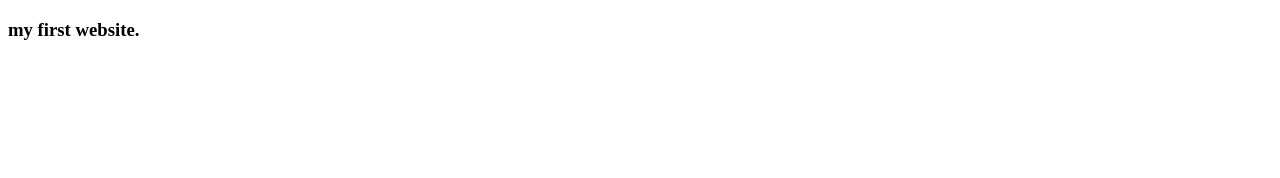
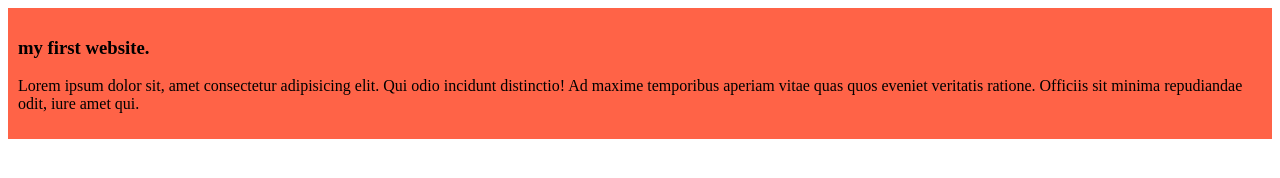
Before and after one commit to khairuzzaman5/My-last-github-repo, a plain HTML site: page index.html in a window 1280 px wide. Drawn offline with Linux system fonts and the light colour scheme.

Commit message:
added the first blog

```diff
--- a/index.html
+++ b/index.html
@@ -4,10 +4,14 @@
     <meta charset="UTF-8">
     <meta name="viewport" content="width=device-width, initial-scale=1.0">
     <title>my last website.</title>
+   <link rel="stylesheet" href="styles/blog.css">
 </head>
 <body>
     <div>
         <h3>my first website.</h3>
+        <p>
+            Lorem ipsum dolor sit, amet consectetur adipisicing elit. Qui odio incidunt distinctio! Ad maxime temporibus aperiam vitae quas quos eveniet veritatis ratione. Officiis sit minima repudiandae odit, iure amet qui.
+        </p>
     </div>
 </body>
 </html>
--- /dev/null
+++ b/styles/blog.css
@@ -0,0 +1,4 @@
+div{
+    background-color: tomato;
+    padding: 10px;
+}
```
